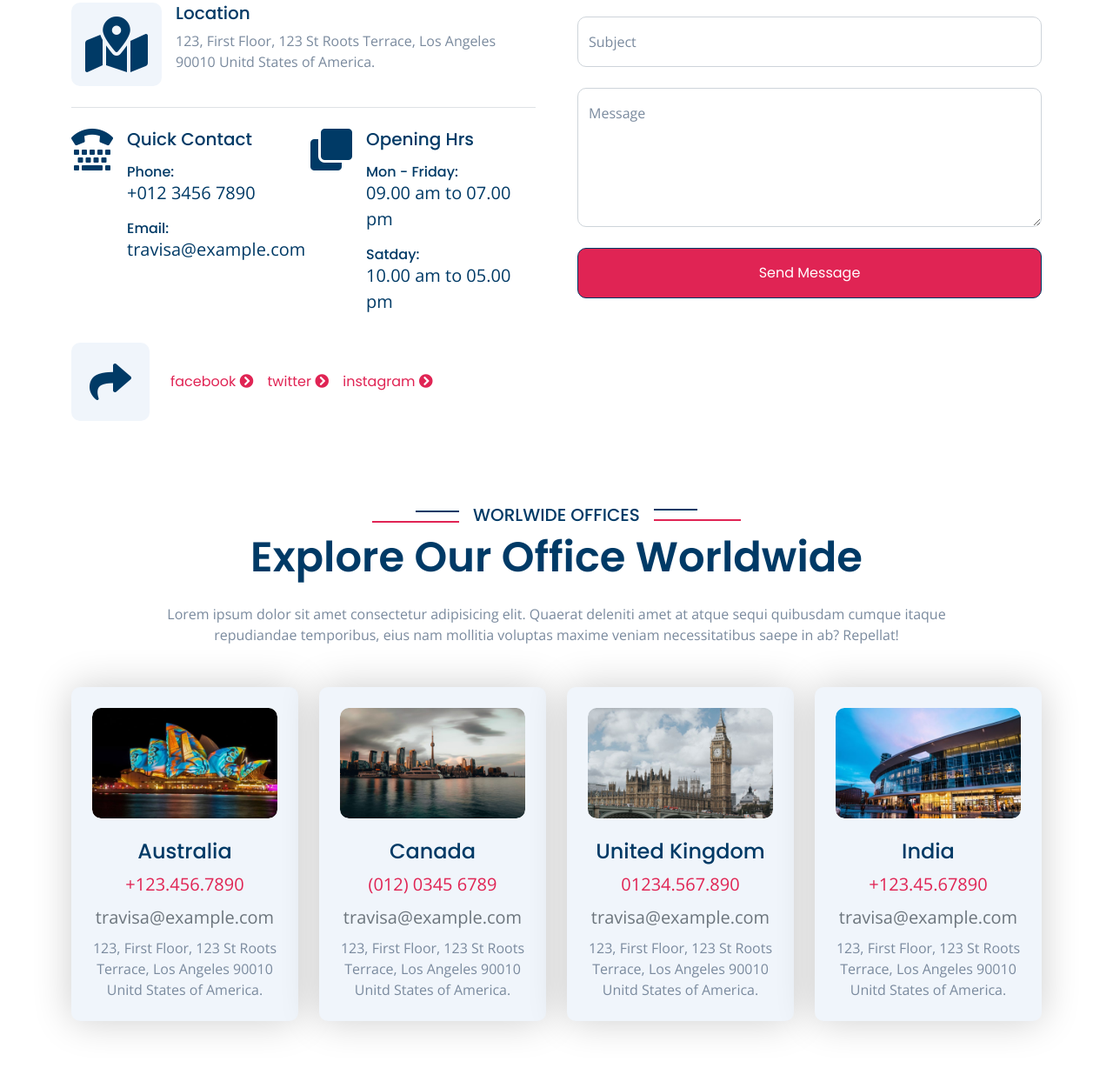
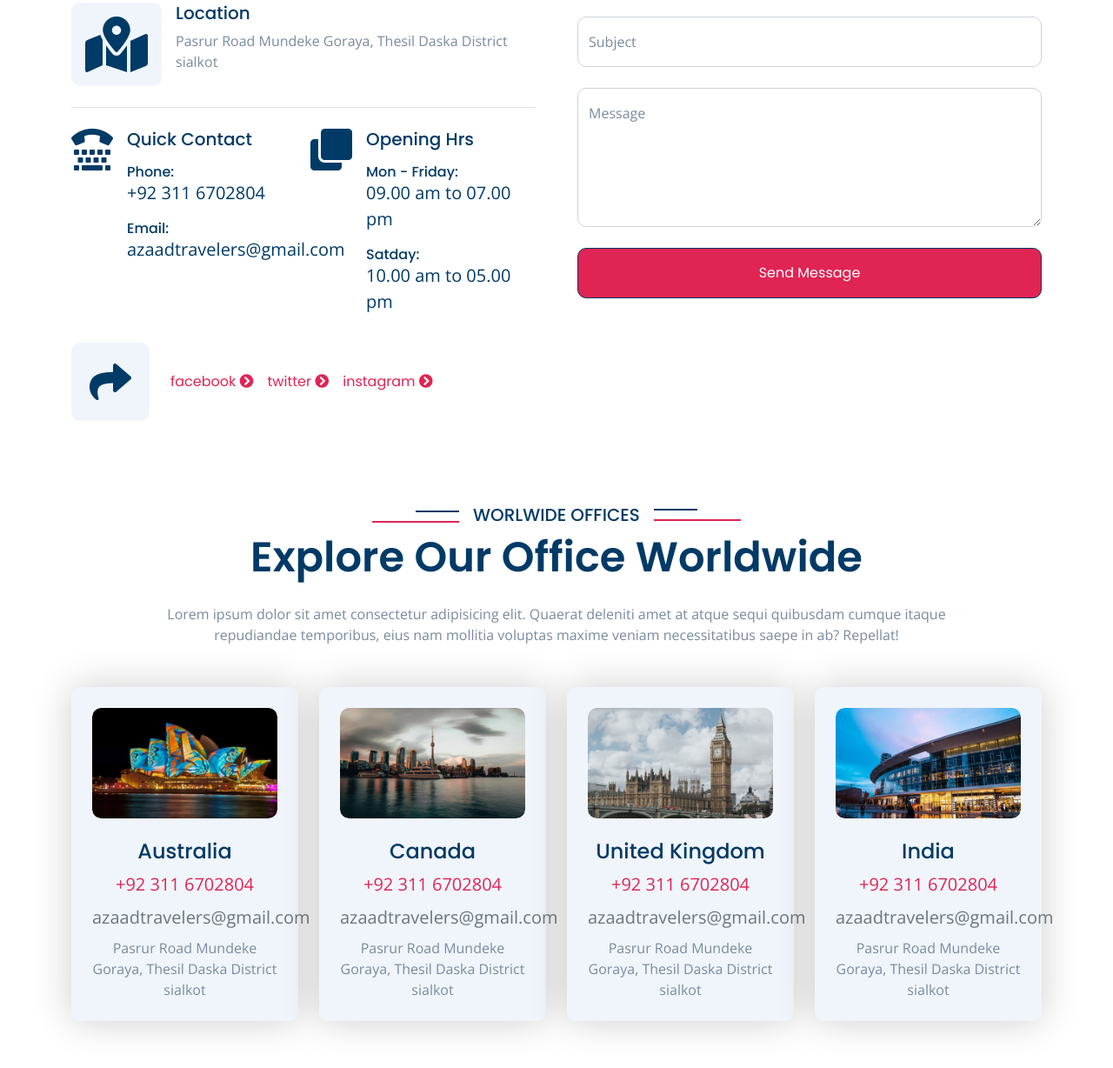
Before and after one commit to azaadtravelers-ship-it/visa-immigration-website, a plain HTML site: page contact.html in a window 1280 px wide. Shown: the part 964-2192 px from the top of the page at 87% size. Drawn offline with nearby package versions, Linux system fonts and the light colour scheme.

Commit message:
updated information

```diff
--- a/contact.html
+++ b/contact.html
@@ -45,8 +45,8 @@
             <div class="row gx-0 align-items-center">
                 <div class="col-lg-5 text-center text-lg-start mb-lg-0">
                     <div class="d-flex">
-                        <a href="#" class="text-muted me-4"><i class="fas fa-envelope text-secondary me-2"></i>Example@gmail.com</a>
-                        <a href="#" class="text-muted me-0"><i class="fas fa-phone-alt text-secondary me-2"></i>+01234567890</a>
+                        <a href="#" class="text-muted me-4"><i class="fas fa-envelope text-secondary me-2"></i>azaadtravelers@gmail.com</a>
+                        <a href="#" class="text-muted me-0"><i class="fas fa-phone-alt text-secondary me-2"></i>+92 311 6702804</a>
                     </div>
                 </div>
                 <div class="col-lg-3 row-cols-1 text-center mb-2 mb-lg-0">
@@ -149,7 +149,7 @@
                             <i class="fas fa-map-marked-alt fa-4x text-primary bg-light p-3 rounded"></i>
                             <div class="ps-3">
                                 <h5>Location</h5>
-                                <p>123, First Floor, 123 St Roots Terrace, Los Angeles 90010 Unitd States of America.</p>
+                                <p>Pasrur Road Mundeke Goraya, Thesil Daska District sialkot</p>
                             </div>
                         </div>
                         <div class="row g-3">
@@ -160,11 +160,11 @@
                                         <h5 class="mb-3">Quick Contact</h5>
                                         <div class="mb-3">
                                             <h6 class="mb-0">Phone:</h6>
-                                            <a href="#" class="fs-5 text-primary">+012 3456 7890</a>
+                                            <a href="#" class="fs-5 text-primary">+92 311 6702804</a>
                                         </div>
                                         <div class="mb-3">
                                             <h6 class="mb-0">Email:</h6>
-                                            <a href="#" class="fs-5 text-primary">travisa@example.com</a>
+                                            <a href="#" class="fs-5 text-primary">azaadtravelers@gmail.com</a>
                                         </div>
                                     </div>
                                 </div>
@@ -264,9 +264,9 @@
                                 </div>
                                 <div class="office-content d-flex flex-column">
                                     <h4 class="mb-2">Australia</h4>
-                                    <a href="#" class="text-secondary fs-5 mb-2">+123.456.7890</a>
-                                    <a href="#" class="text-muted fs-5 mb-2">travisa@example.com</a>
-                                    <p class="mb-0">123, First Floor, 123 St Roots Terrace, Los Angeles 90010 Unitd States of America.</p>
+                                    <a href="#" class="text-secondary fs-5 mb-2">+92 311 6702804</a>
+                                    <a href="#" class="text-muted fs-5 mb-2">azaadtravelers@gmail.com</a>
+                                    <p class="mb-0">Pasrur Road Mundeke Goraya, Thesil Daska District sialkot</p>
                                 </div>
                             </div>
                         </div>
@@ -277,9 +277,9 @@
                                 </div>
                                 <div class="office-content d-flex flex-column">
                                     <h4 class="mb-2">Canada</h4>
-                                    <a href="#" class="text-secondary fs-5 mb-2">(012) 0345 6789</a>
-                                    <a href="#" class="text-muted fs-5 mb-2">travisa@example.com</a>
-                                    <p class="mb-0">123, First Floor, 123 St Roots Terrace, Los Angeles 90010 Unitd States of America.</p>
+                                    <a href="#" class="text-secondary fs-5 mb-2">+92 311 6702804</a>
+                                    <a href="#" class="text-muted fs-5 mb-2">azaadtravelers@gmail.com</a>
+                                    <p class="mb-0">Pasrur Road Mundeke Goraya, Thesil Daska District sialkot</p>
                                 </div>
                             </div>
                         </div>
@@ -290,9 +290,9 @@
                                 </div>
                                 <div class="office-content d-flex flex-column">
                                     <h4 class="mb-2">United Kingdom</h4>
-                                    <a href="#" class="text-secondary fs-5 mb-2">01234.567.890</a>
-                                    <a href="#" class="text-muted fs-5 mb-2">travisa@example.com</a>
-                                    <p class="mb-0">123, First Floor, 123 St Roots Terrace, Los Angeles 90010 Unitd States of America.</p>
+                                    <a href="#" class="text-secondary fs-5 mb-2">+92 311 6702804</a>
+                                    <a href="#" class="text-muted fs-5 mb-2">azaadtravelers@gmail.com</a>
+                                    <p class="mb-0">Pasrur Road Mundeke Goraya, Thesil Daska District sialkot</p>
                                 </div>
                             </div>
                         </div>
@@ -303,9 +303,9 @@
                                 </div>
                                 <div class="office-content d-flex flex-column">
                                     <h4 class="mb-2">India</h4>
-                                    <a href="#" class="text-secondary fs-5 mb-2">+123.45.67890</a>
-                                    <a href="#" class="text-muted fs-5 mb-2">travisa@example.com</a>
-                                    <p class="mb-0">123, First Floor, 123 St Roots Terrace, Los Angeles 90010 Unitd States of America.</p>
+                                    <a href="#" class="text-secondary fs-5 mb-2">+92 311 6702804</a>
+                                    <a href="#" class="text-muted fs-5 mb-2">azaadtravelers@gmail.com</a>
+                                    <p class="mb-0">Pasrur Road Mundeke Goraya, Thesil Daska District sialkot</p>
                                 </div>
                             </div>
                         </div>
@@ -329,10 +329,10 @@
                     <div class="col-md-6 col-lg-6 col-xl-3">
                         <div class="footer-item d-flex flex-column">
                             <h4 class="text-secondary mb-4">Contact Info</h4>
-                            <a href=""><i class="fa fa-map-marker-alt me-2"></i> 123 Street, New York, USA</a>
-                            <a href=""><i class="fas fa-envelope me-2"></i> info@example.com</a>
-                            <a href=""><i class="fas fa-phone me-2"></i> +012 345 67890</a>
-                            <a href="" class="mb-3"><i class="fas fa-print me-2"></i> +012 345 67890</a>
+                            <a href=""><i class="fa fa-map-marker-alt me-2"></i> Pasrur Road Mundeke Goraya, Thesil Daska District sialkot</a>
+                            <a href=""><i class="fas fa-envelope me-2"></i> azaadtravelers@gmail.com</a>
+                            <a href=""><i class="fas fa-phone me-2"></i> +92 311 6702804</a>
+                            <a href="" class="mb-3"><i class="fas fa-print me-2"></i> +92 311 6702804</a>
                             <div class="d-flex align-items-center">
                                 <i class="fas fa-share fa-2x text-secondary me-2"></i>
                                 <a class="btn mx-1" href=""><i class="fab fa-facebook-f"></i></a>
```
Also changed, not shown: 404.html (+6 -6 lines), about.html (+6 -6 lines), countries.html (+6 -6 lines), feature.html (+6 -6 lines), index.html (+6 -6 lines), service.html (+6 -6 lines), testimonial.html (+6 -6 lines), training.html (+6 -6 lines).
